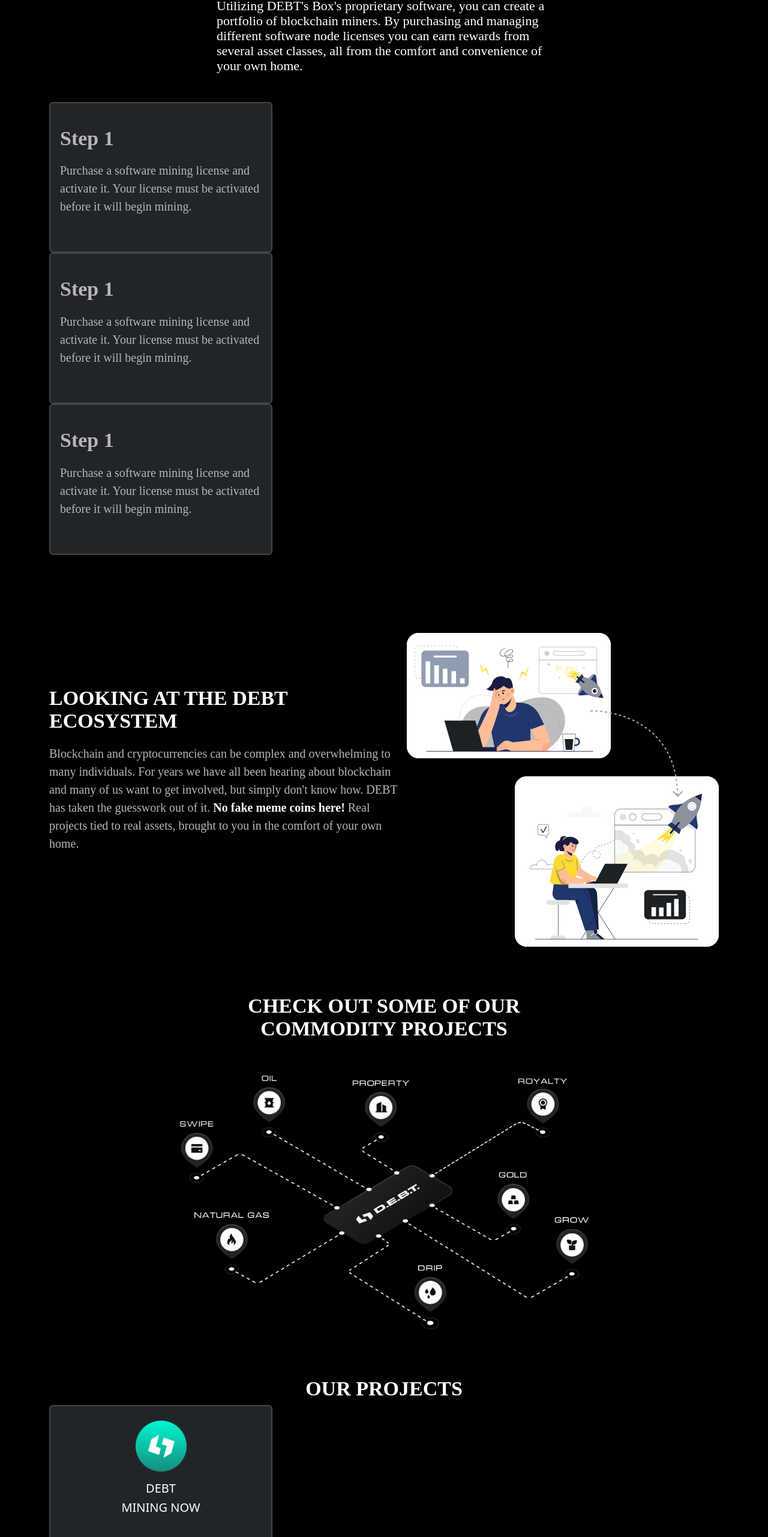
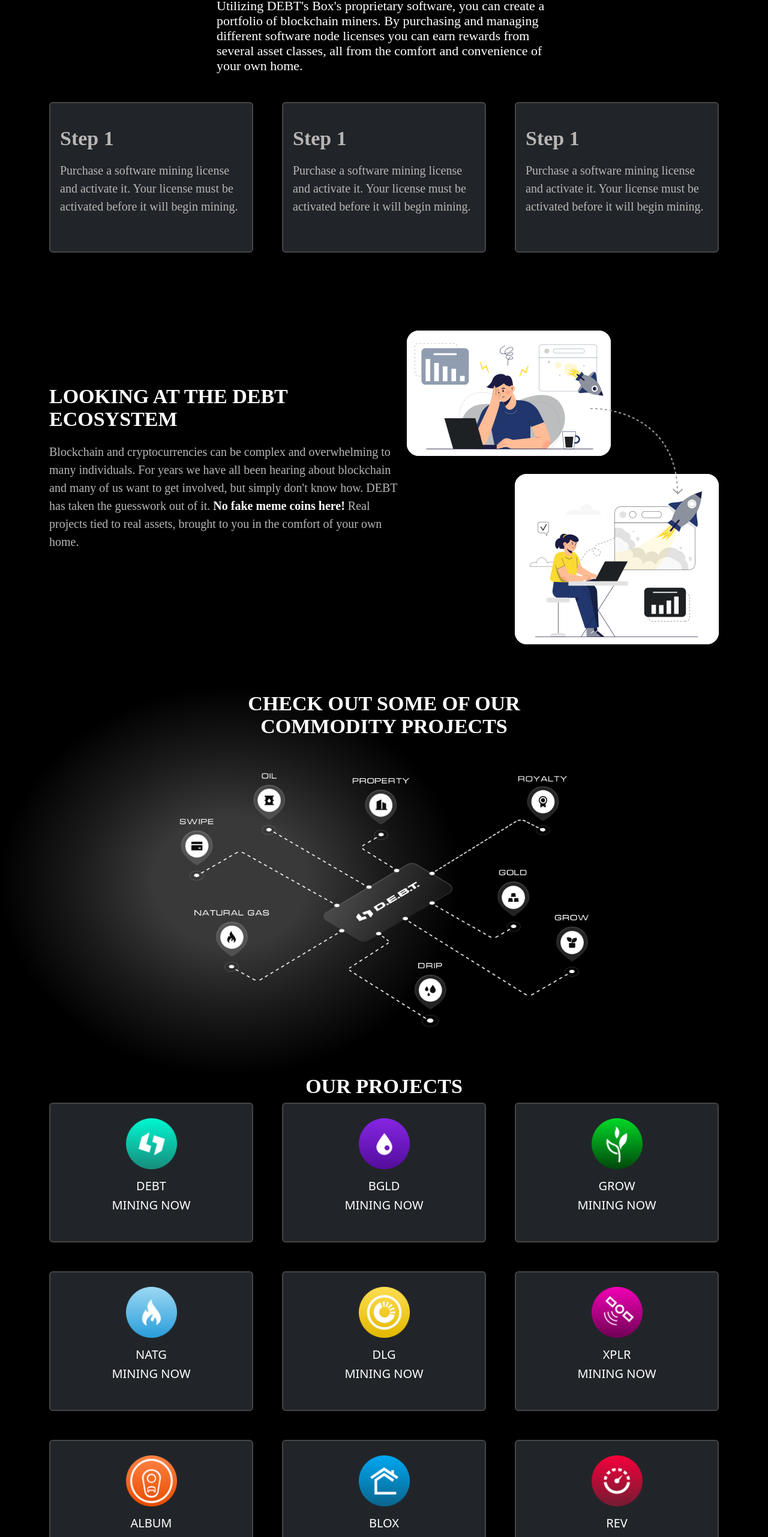
Before and after one commit to mahbubnoyon506/s39.global, a React (Create React App) app: page / in a window 1280 px wide. Shown: the part 2500-5062 px from the top of the page at 60% size. Built offline with nearby package versions, Linux system fonts and the light colour scheme.

Commit message:
section restyled

```diff
--- a/src/pages/Home/CommodityProject.js
+++ b/src/pages/Home/CommodityProject.js
@@ -4,7 +4,7 @@
 
 const CommodityProject = () => {
     return (
-        <div className='' style={{padding: '80px 0px', background: '#000000'}}>
+        <div className='' style={{padding: '80px 0px', background: '#000000', backgroundImage: 'radial-gradient(closest-side at 30% 55%, #393939, #393939, #1A1A1A, black)'}}>
             <div className='container'>
             <h2 className='commodityTitle'>Check out some of our <br />  commodity projects </h2>
             <div className='d-flex justify-content-center' >
--- a/src/pages/Home/DebtBox.js
+++ b/src/pages/Home/DebtBox.js
@@ -13,7 +13,7 @@
                     software node licenses you can earn rewards from several asset
                     classes, all from the comfort and convenience of your own home.
                 </p>
-                <div className='d-grid'>
+                <div className='row g-5'>
                     <div className='col-md-4'>
                         <Card className='bg-dark py-4' style={{ border: '2px solid #454545' }}>
                             <Card.Body>
--- a/src/pages/Home/Projects.js
+++ b/src/pages/Home/Projects.js
@@ -70,7 +70,7 @@
         <div className=' ' style={{background: '#000000'}}>
             <div className='container'>
                 <h3 className='projectTitle'>Our projects</h3>
-                <div className='d-grid'>
+                <div className='row g-5'>
                     {
                         projects.map((project, index) =>
                             <div key={index} className='col-lg-4 col-md-6  text-white'>
```
